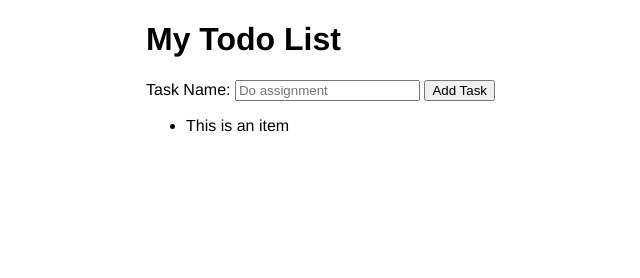
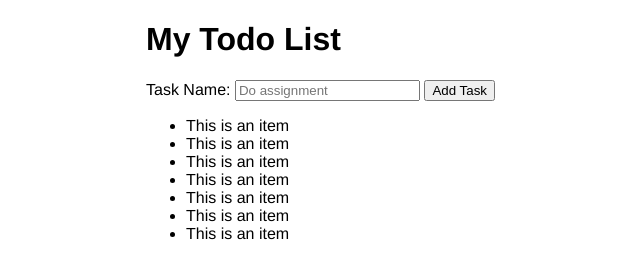
Before and after one commit to JinWook-Mok/isys3004_todo, a plain HTML site: page index.html in a window 1280 px wide. Shown: the whole page, without its empty margins (194-834 px from the left). Drawn offline with Linux system fonts and the light colour scheme.

Commit message:
added more item lists

```diff
--- a/index.html
+++ b/index.html
@@ -22,6 +22,12 @@
     </form>
     <ul id="todo-list">
         <li>This is an item</li>
+        <li>This is an item</li>
+        <li>This is an item</li>
+        <li>This is an item</li>
+        <li>This is an item</li>
+        <li>This is an item</li>
+        <li>This is an item</li>
     </ul>
 
     <script src="js/script.js"></script>
```
